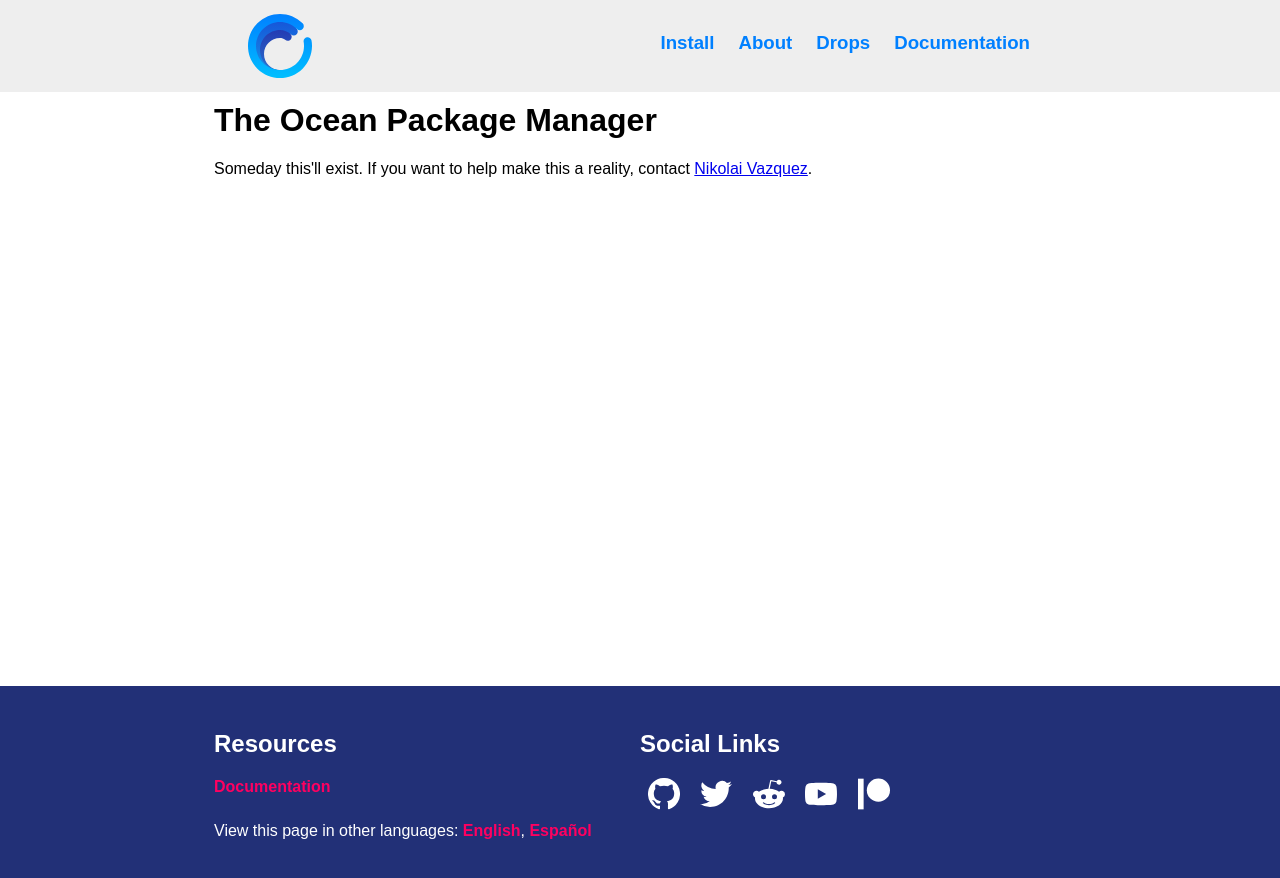
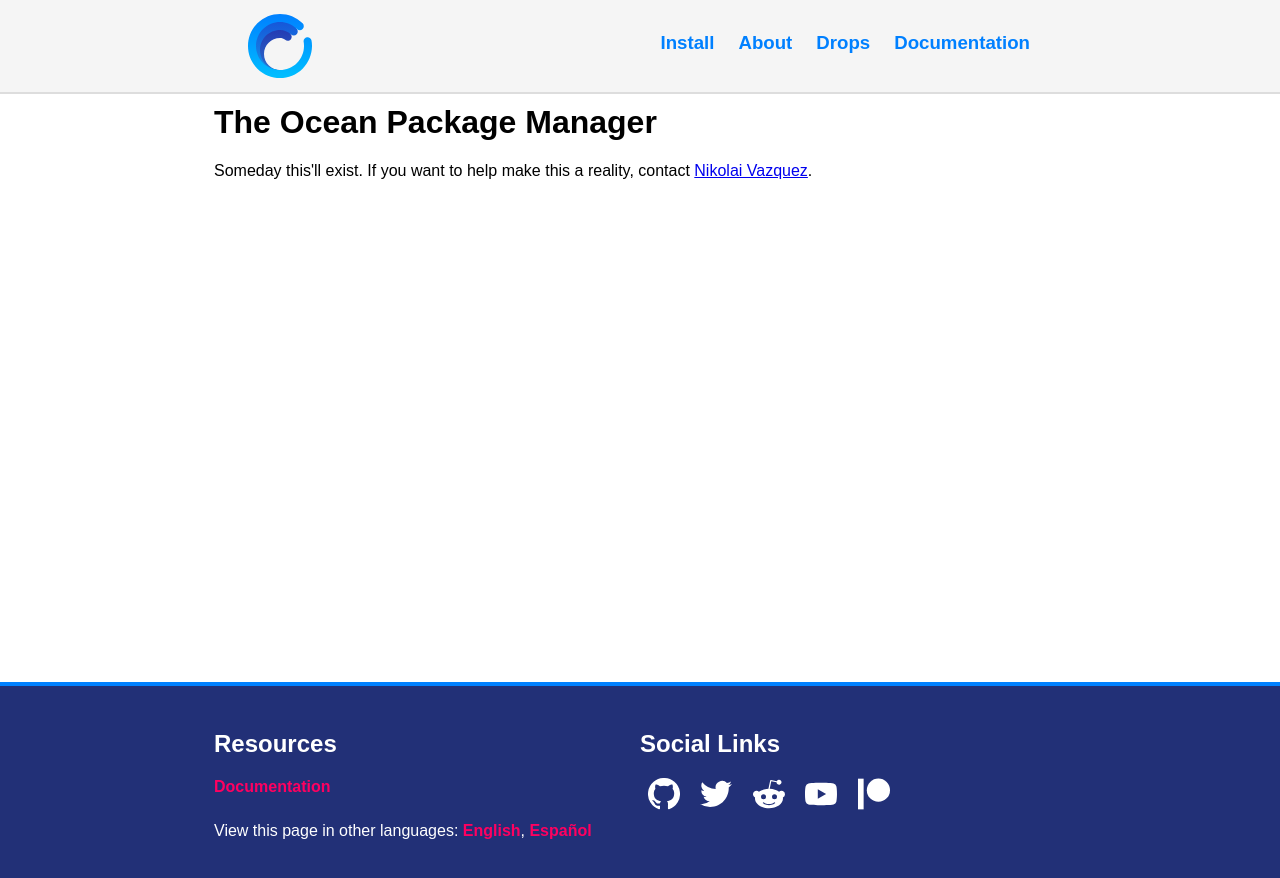
Before and after one commit to oceanpkg/oceanpkg.org, a Jekyll site: the page built from en-US/index.md, in a window 1280 px wide. Shown: the top 878 px of the page. Built offline with Jekyll 4.4.1, drawn with Linux system fonts in a browser that asks for light colours.

Commit message:
Change nav color and add borders to nav+footer

```diff
--- a/css/style.css
+++ b/css/style.css
@@ -25,8 +25,9 @@ ul {
 }
 
 nav {
-  background-color: #eee;
+  background-color: #f5f5f5;
   margin-bottom: 10px;
+  border-bottom: 2px solid #ddd;
 }
 
 nav ul {
@@ -91,6 +92,7 @@ footer {
   width: 100%;
   background-color: #223077;
   color: #fff;
+  border-top: 4px solid #0080FF;
 }
 
 footer a {
```
